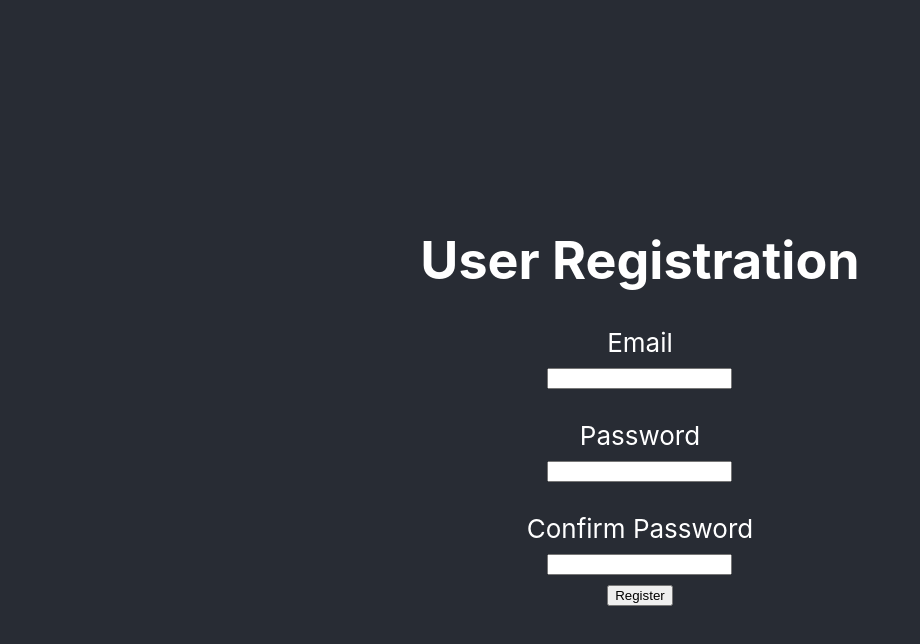
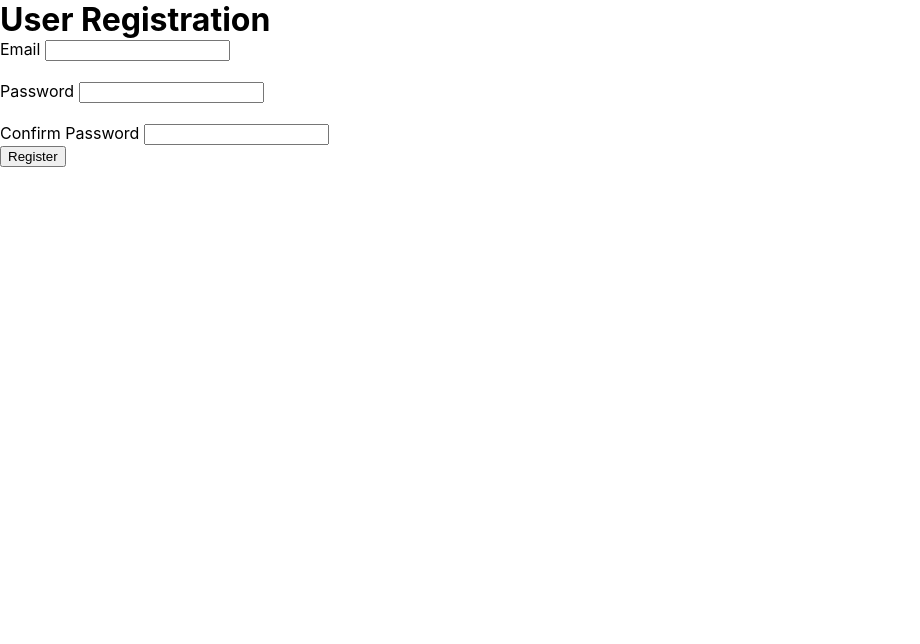
Before and after one commit to tknlibunao/avion-slack-clone, a React (Create React App) app: page / in a window 1280 px wide. Shown: the top 644 px of the page, without its empty margins (0-920 px from the left). Built offline with nearby package versions, Linux system fonts and the light colour scheme.

Commit message:
Erased all content and added 0px margin to all elements

```diff
--- a/src/App.css
+++ b/src/App.css
@@ -1,25 +1,3 @@
-.App {
-	text-align: center;
+* {
+	margin: 0;
 }
-
-.App-header {
-	background-color: #282c34;
-	min-height: 100vh;
-	display: flex;
-	flex-direction: column;
-	align-items: center;
-	justify-content: center;
-	font-size: calc(10px + 2vmin);
-	color: white;
-}
-
-.Form {
-	display: flex;
-	flex-direction: column;
-	justify-content: center;
-	align-items: center
-}
-
-.Label {
-	display: block;
-}
```
